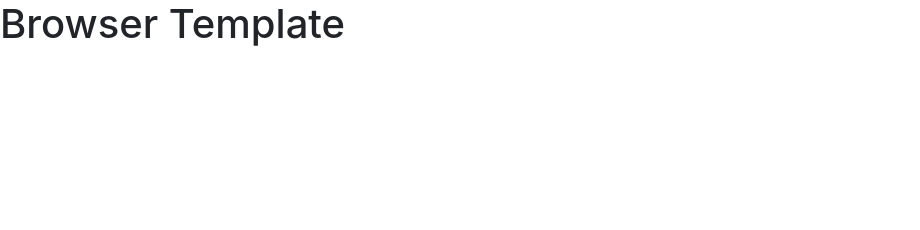
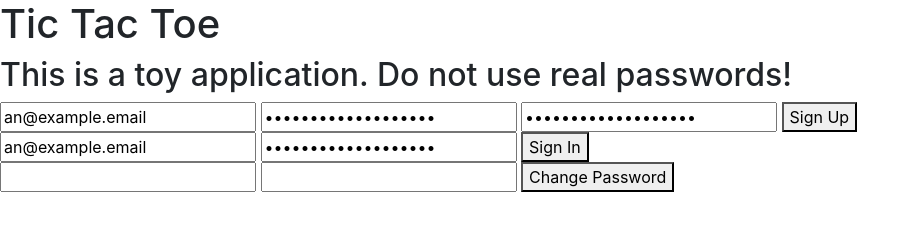
Before and after one commit to nataliesmyth/tictactoe, a website built with webpack: page index.html in a window 1280 px wide. Shown: the whole page, without its empty margins (0-920 px from the left). Built offline with nearby package versions, Linux system fonts and the light colour scheme.

```diff
--- a/index.html
+++ b/index.html
@@ -12,6 +12,33 @@
       <script src="public/application.js" type="text/javascript" charset="utf-8" defer></script>
     </head>
     <body>
-      <h1>Browser Template</h1>
+      <main>
+        <header>
+          <h1>Tic Tac Toe</h1>
+          <h2> This is a toy application. Do not use real passwords!</h2>
+        </header>
+
+
+
+          <form id ="sign-up">
+            <input name="credentials[email]" type="text" value="an@example.email">
+            <input name="credentials[password]" type="password" value="an example password">
+            <input name="credentials[password_confirmation]" type="password" value="an example password">
+            <button type="submit">Sign Up</button>
+          </form>
+
+          <form id="sign-in">
+            <input name="credentials[email]" type="text" value="an@example.email">
+            <input name="credentials[password]" type="password" value="an example password">
+            <button type="submit">Sign In</button>
+          </form>
+
+          <form>
+            <input name="passwords[old]" type="password">
+            <input name="passwords[new]" type="password">
+            <button type="submit">Change Password</button>
+          </form>
+
+      </main>
     </body>
 </html>
--- a/index.js
+++ b/index.js
@@ -14,3 +14,5 @@
 
 // styles
 require('./assets/styles/index.scss')
+
+// require('./lib/get-form-fields.js')
```
